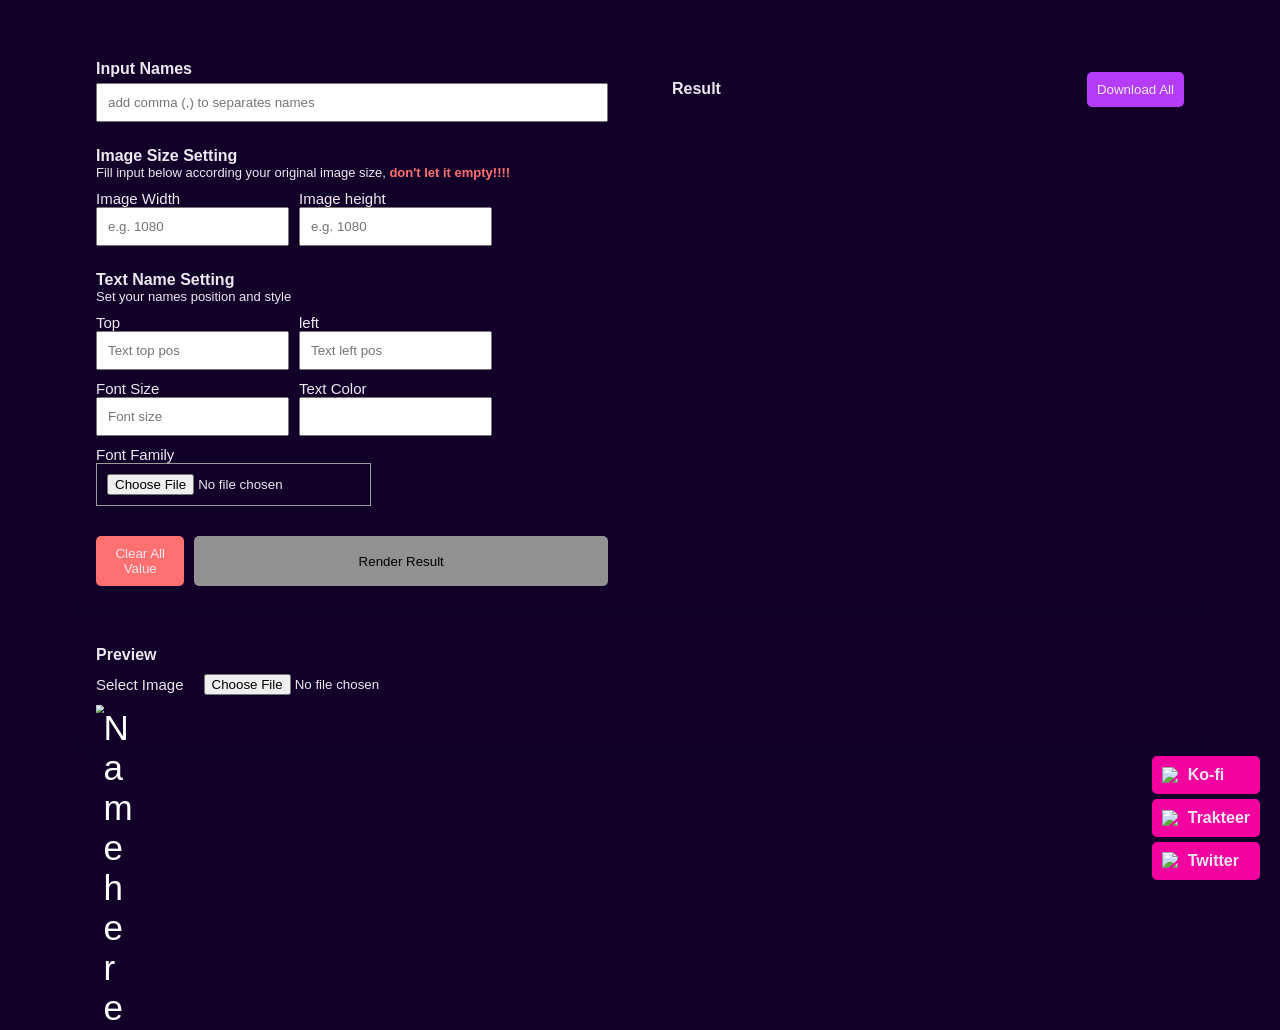
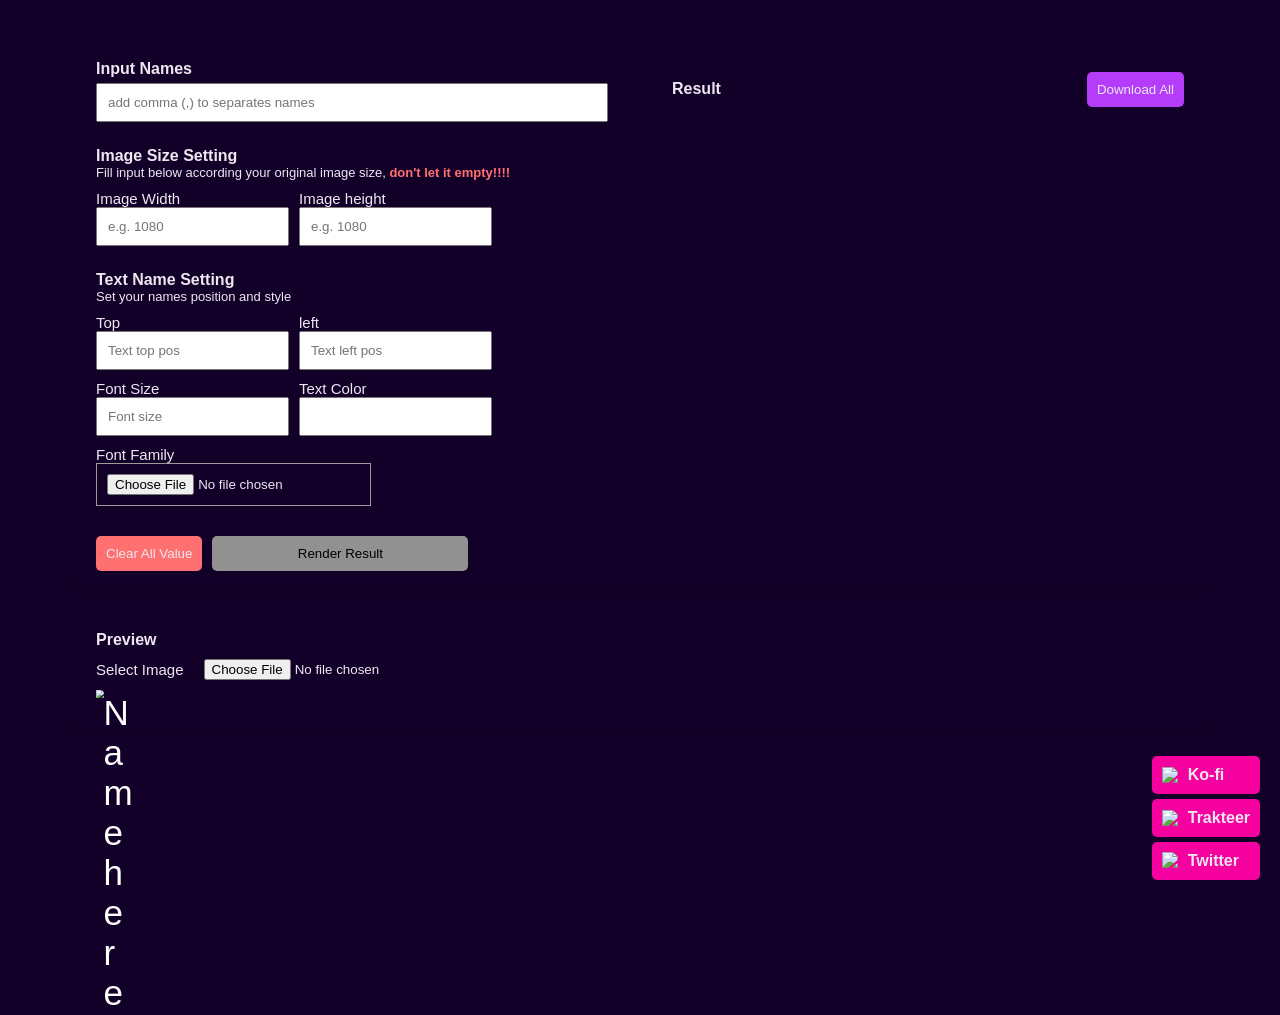

Improve layout, responsiveness and bump version

--- a/src/style.css
+++ b/src/style.css
@@ -129,11 +129,9 @@ container {
   position: relative;
 }
 options-panel {
-  display: flex;
-  flex-direction: row;
-  flex-wrap: wrap;
   overflow-y: scroll;
 }
+
 preview-panel,
 options-panel {
   width: 85vw;
@@ -142,7 +140,6 @@ options-panel {
   background: var(--background-color);
   border-radius: 10px;
   box-shadow: 0 5px 10px rgba(0, 0, 0, 0.1);
-  height: auto;
   max-width: 100vw;
 }
 preview-panel {
@@ -152,6 +149,7 @@ preview-panel {
   align-items: start;
   justify-content: start;
 }
+
 render,
 #options {
   width: 40vw;
@@ -162,15 +160,32 @@ render,
   gap: 20px;
   margin-top: 20px;
 }
-
 options-panel {
-  display: flex !important;
-  flex-direction: row !important;
+  display: flex;
   justify-content: space-between;
   gap: 20px;
   flex-wrap: wrap;
 }
 
+@media (max-width: 768px) {
+  options-panel {
+    gap: 10px;
+  }
+  render,
+  #options {
+    width: 100vw;
+  }
+}
+
+@media (max-width: 480px) {
+  options-panel {
+    gap: 10px;
+  }
+  render,
+  #options {
+    width: 100vw;
+  }
+}
 input-editor,
 #Rendered-name {
   /* width: 50vw; */
@@ -195,7 +210,7 @@ input-editor,
   color: #000;
 }
 #render-button {
-  width: 100%;
+  width: 50%;
   margin-top: 10px;
   padding: 10px 20px;
   background: var(--main-color);
